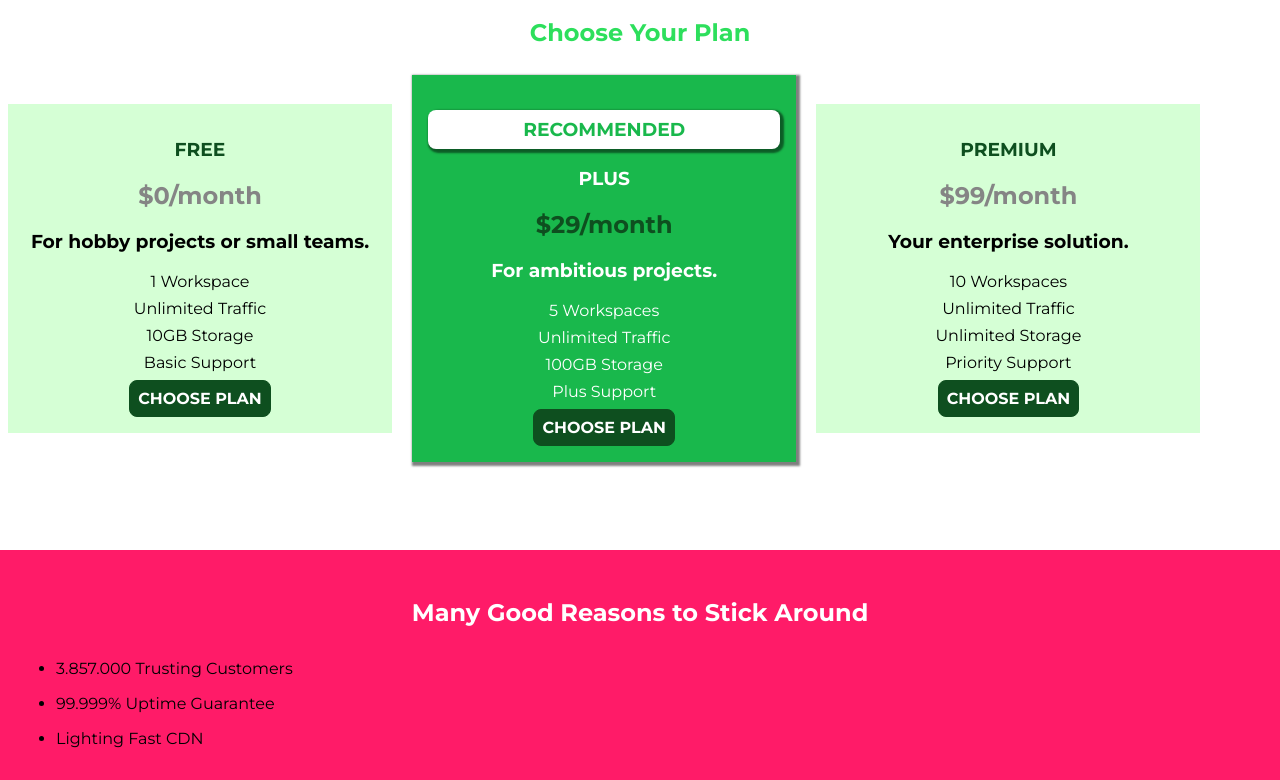
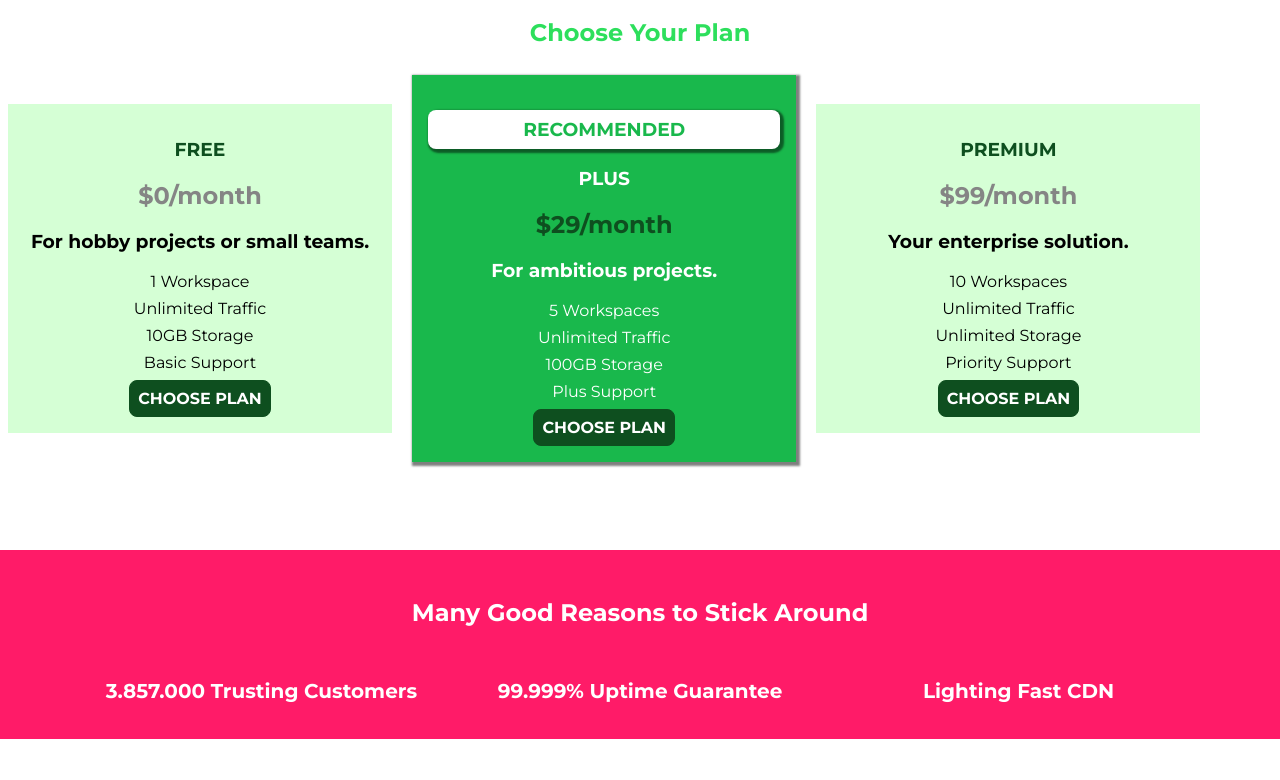
Before and after one commit to lacra-oloeriu/css-curs, a plain HTML site: page css/index.html in a window 1280 px wide. Shown: the part 573-1353 px from the top of the page. After the commit the page ends 1312 px from the top, so only its background shows below. Drawn offline with Linux system fonts and the light colour scheme.

Commit message:
added the conten of the key

```diff
--- a/css/index.html
+++ b/css/index.html
@@ -86,24 +86,24 @@
             </section>
             <section id="key-features">
                 <h1 class="section-title">Many Good Reasons to Stick Around</h1>
-                <ul>
-                    <li>
+                <ul class="key-feature__list">
+                    <li class="key-feature">
                         <div>
 
                         </div>
-                        <p>3.857.000 Trusting Customers</p>
+                        <p class="key-feature__description">3.857.000 Trusting Customers</p>
                     </li>
-                    <li>
+                    <li class="key-feature">
                         <div>
 
                         </div>
-                        <p>99.999% Uptime Guarantee</p>
+                        <p class="key-feature__description">99.999% Uptime Guarantee</p>
                     </li>
-                    <li>
+                    <li class="key-feature" >
                         <div>
 
                         </div>
-                        <p>Lighting Fast CDN</p>
+                        <p class="key-feature__description">Lighting Fast CDN</p>
                     </li>
                 </ul>
             </section>
--- a/css/main.css
+++ b/css/main.css
@@ -113,6 +113,28 @@ body {
 
 }
 
+.key-feature__list {
+    list-style: none;
+    margin: 0;
+    padding: 0;
+    text-align: center;
+
+}
+
+.key-feature {
+    display: inline-block;
+    width: 30%;
+    vertical-align: top;
+}
+
+.key-feature__description {
+    text-align: center;
+    font-weight: bold;
+    color: white;
+    font-size: 20px;
+
+}
+
 
 .main-header {
     width: 100%;
```
